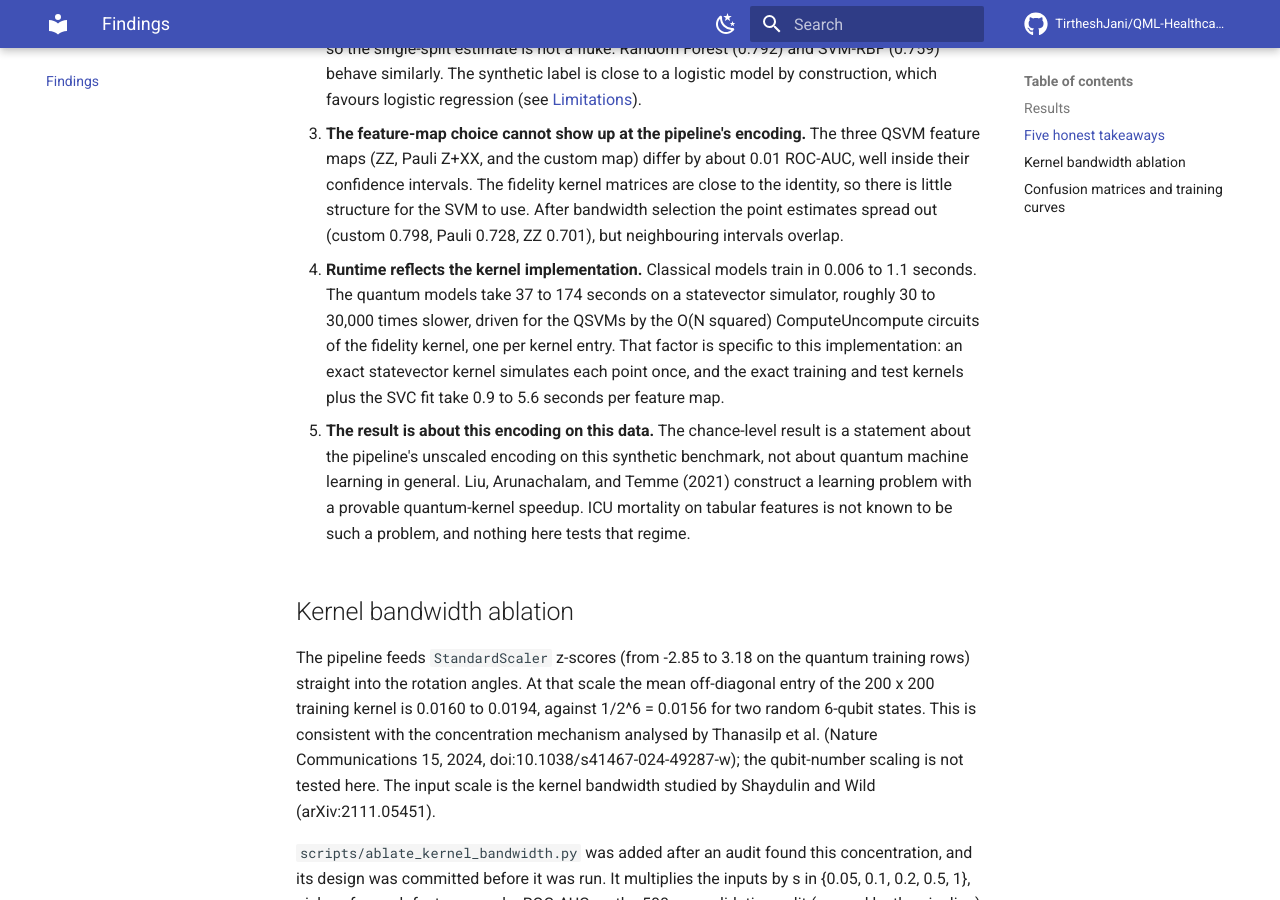
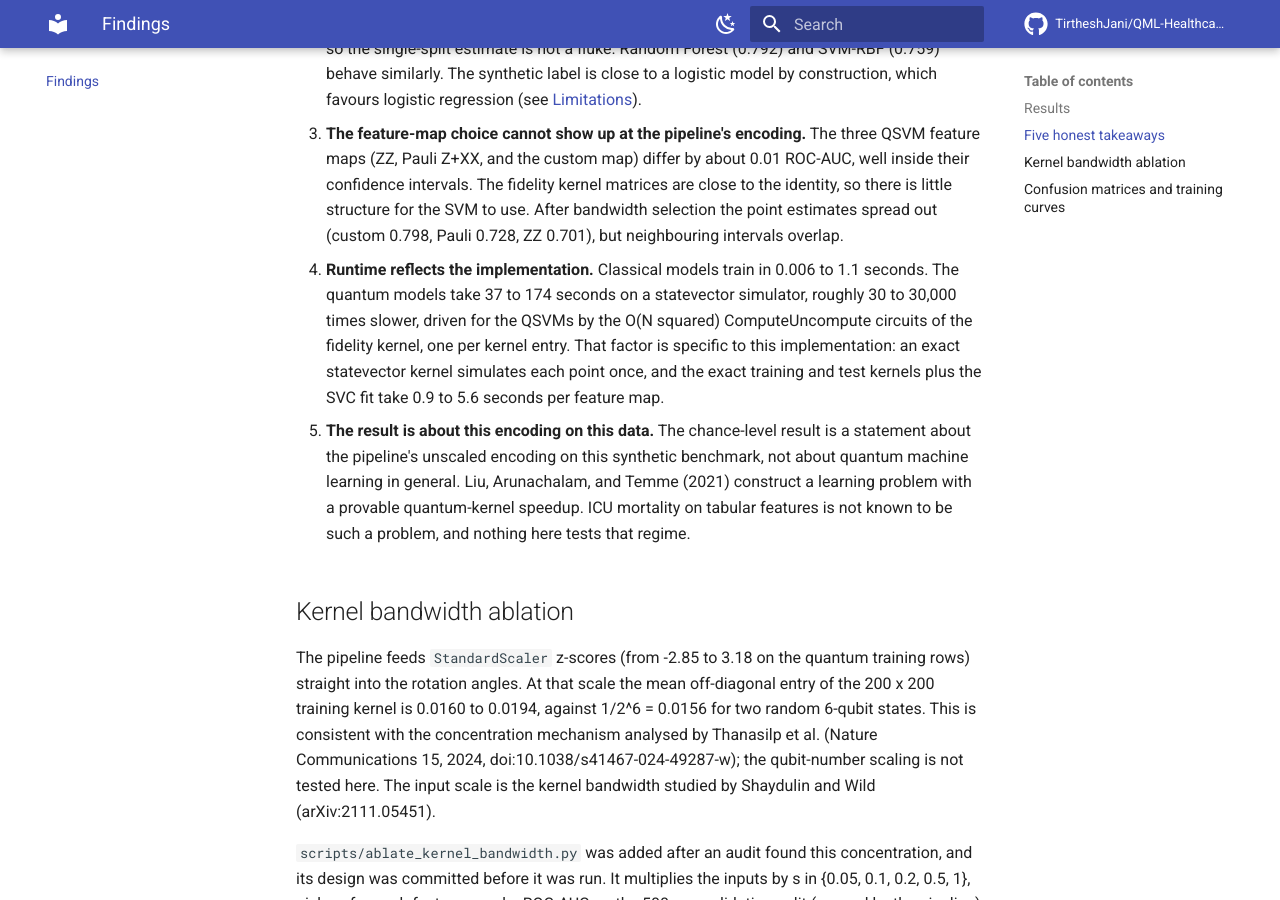
Before and after one commit to TirtheshJani/QML-Healthcare-Diagnostics, an MkDocs documentation site: the page built from docs/findings.md, in a window 1280 px wide and 900 px high, scrolled down 1877 px. Built offline with MkDocs 1.6.1 and Material for MkDocs 9.7.7, drawn with Linux system fonts in a browser that asks for light colours; comment, search, counter and statistics services are not loaded.

Commit message:
docs: stop attributing the VQC and QNN runtime to the kernel
The VQC and QNN use no kernel; their time goes to sampler-based forward
passes over the training rows. Notebook 06 cell 0 now names both costs
(one ComputeUncompute circuit per kernel entry for the QSVMs, sampler-based
forward passes for the VQC and QNN), and the runtime headings in the README,
docs/findings.md and notebook 06 cell 3 say "the implementation" instead of
"the kernel implementation". Markdown only.

Co-Authored-By: Claude Opus 5.5 <noreply@anthropic.com>
Claude-Session: https://claude.ai/code/session_01PWSXcyEx8MpeCxMpwDRFHN

```diff
--- a/docs/findings.md
+++ b/docs/findings.md
@@ -58,7 +58,7 @@ statistically indistinguishable from a coin flip on this test set.
    the SVM to use. After bandwidth selection the point estimates spread out (custom 0.798, Pauli
    0.728, ZZ 0.701), but neighbouring intervals overlap.
 
-4. **Runtime reflects the kernel implementation.** Classical models train in 0.006 to 1.1 seconds.
+4. **Runtime reflects the implementation.** Classical models train in 0.006 to 1.1 seconds.
    The quantum models take 37 to 174 seconds on a statevector simulator, roughly 30 to 30,000 times
    slower, driven for the QSVMs by the O(N squared) ComputeUncompute circuits of the fidelity kernel,
    one per kernel entry. That factor is specific to this implementation: an exact statevector kernel
```
Also changed, not shown: README.md (+1 -1 lines), 1 other file.
